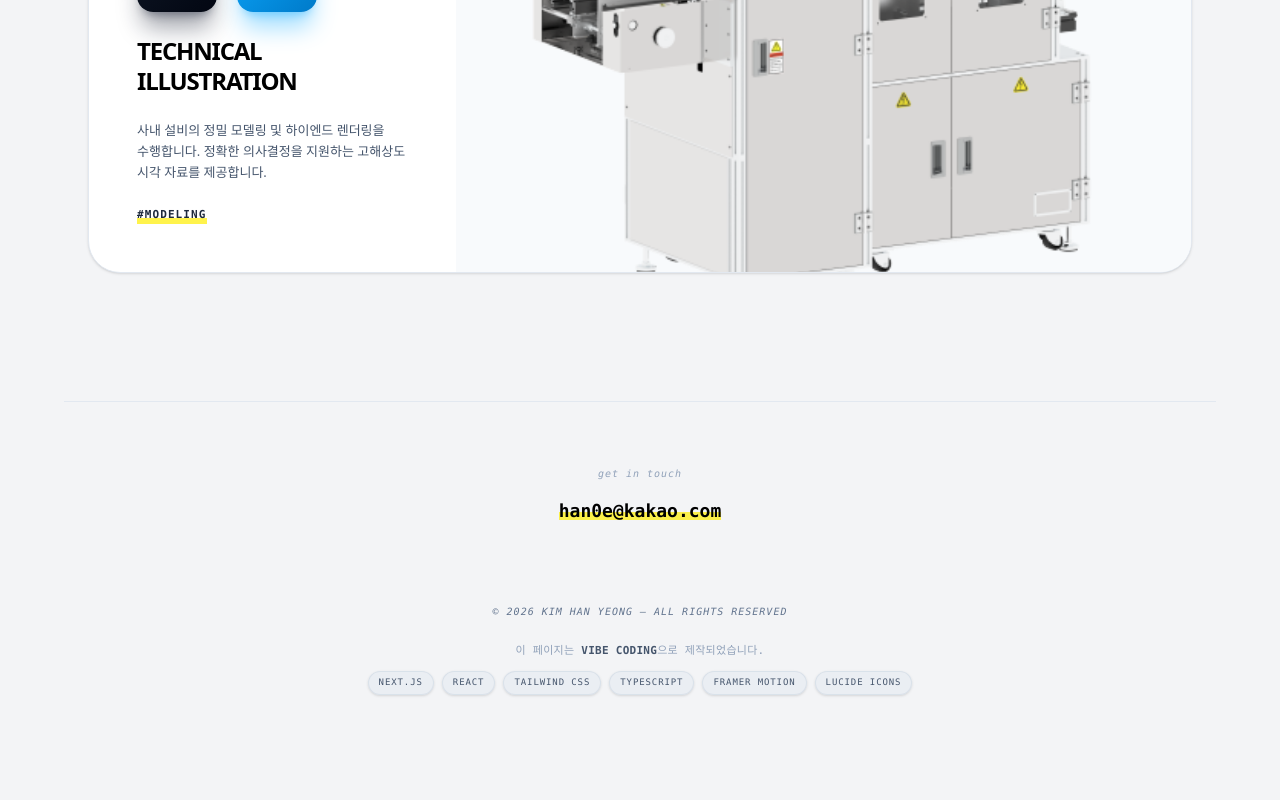
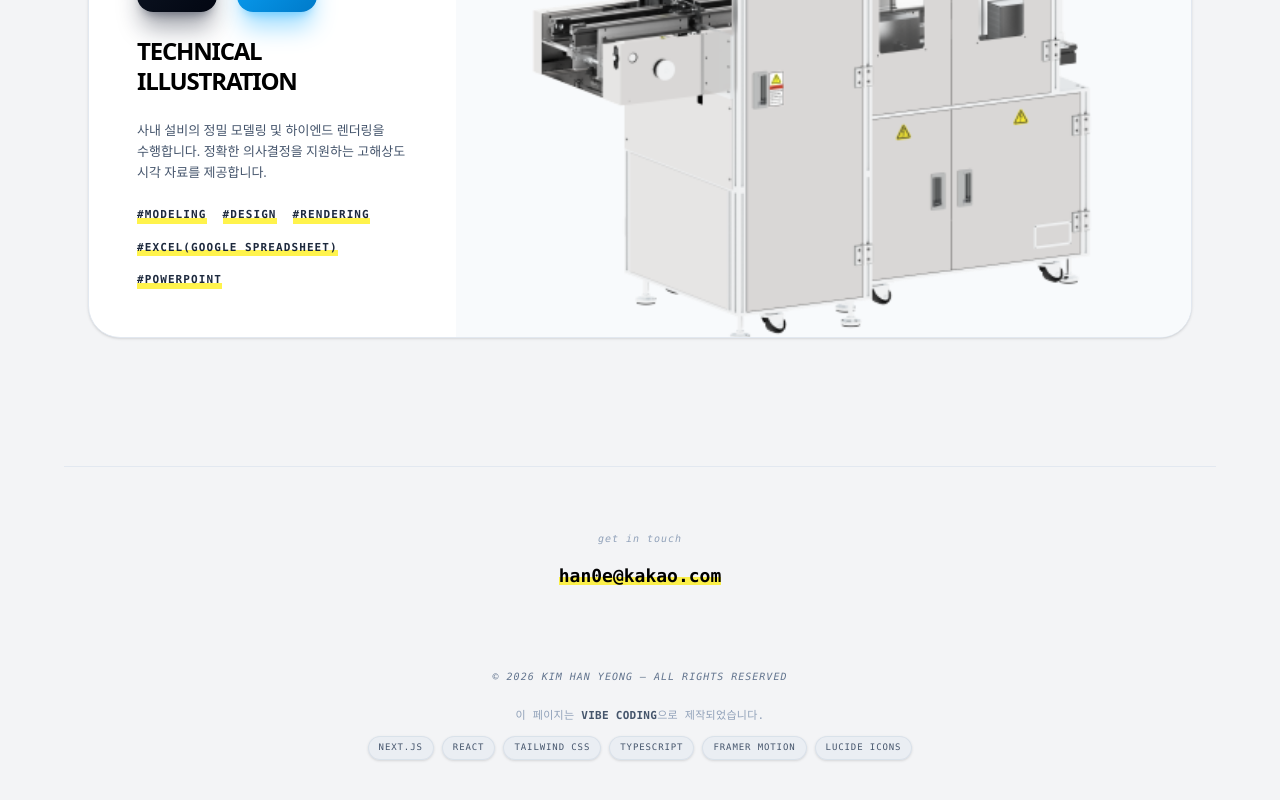
Before and after one commit to han0e/okinawa, a Next.js app: page / in a window 1280 px wide. Shown: the part 2573-3373 px from the top of the page. Built offline with nearby package versions, Linux system fonts and the light colour scheme.

Commit message:
feat: initialize portfolio page with project showcase and image gallery navigation

```diff
--- a/app/page.tsx
+++ b/app/page.tsx
@@ -90,6 +90,8 @@ const Portfolio = () => {
     "/images/render (35).webp",
     "/images/render (36).webp",
     "/images/render (37).webp",
+    "/images/render (38).png",
+    "/images/render (39).png",
   ];
 
   const projects = [
@@ -709,6 +711,19 @@ const Portfolio = () => {
                   <span className="absolute left-0 bottom-0 w-full h-[6px] bg-[#ffee00]/70 dark:bg-[#ffee00]/30 -z-10"></span>
                 </span>
                 <span className="relative z-10">
+                  #Design
+                  <span className="absolute left-0 bottom-0 w-full h-[6px] bg-[#ffee00]/70 dark:bg-[#ffee00]/30 -z-10"></span>
+                </span>
+                <span className="relative z-10">
+                  #Rendering
+                  <span className="absolute left-0 bottom-0 w-full h-[6px] bg-[#ffee00]/70 dark:bg-[#ffee00]/30 -z-10"></span>
+                </span>
+                <span className="relative z-10">
+                  #Excel(Google Spreadsheet)
+                  <span className="absolute left-0 bottom-0 w-full h-[6px] bg-[#ffee00]/70 dark:bg-[#ffee00]/30 -z-10"></span>
+                </span>
+                <span className="relative z-10">
+                  #PowerPoint
                   <span className="absolute left-0 bottom-0 w-full h-[6px] bg-[#ffee00]/70 dark:bg-[#ffee00]/30 -z-10"></span>
                 </span>
               </div>
```
Also changed, not shown: 2 other files (tests, documents, lock files or other folders).
